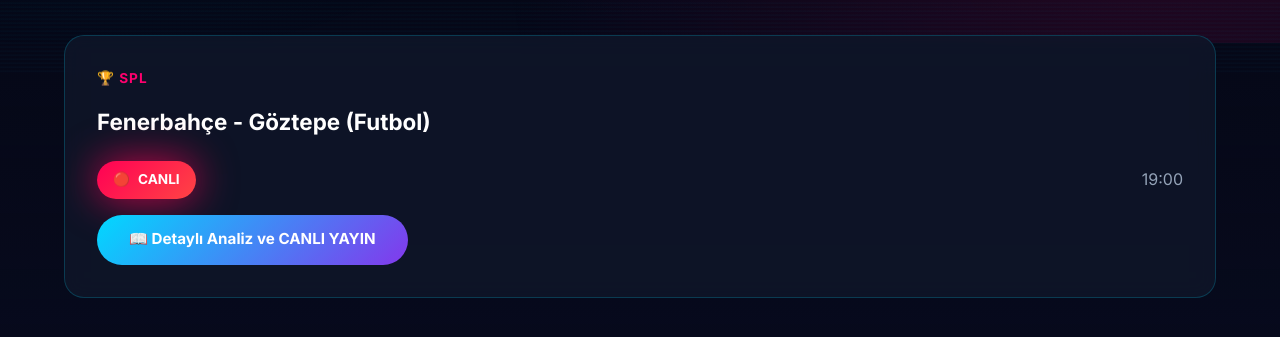
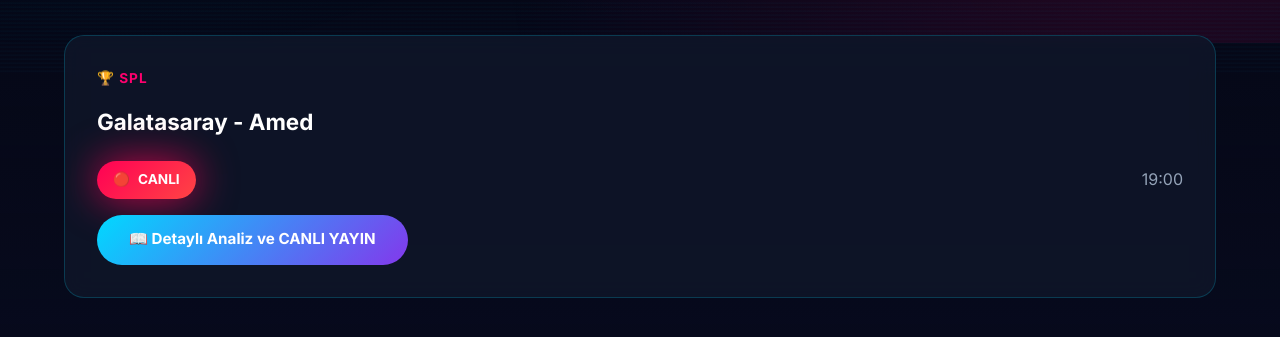
Before and after one commit to osdahd/ligtvizlesene, a plain HTML site: page index.html in a window 1280 px wide. Shown: the part 757-1094 px from the top of the page. Drawn offline with Linux system fonts and the light colour scheme.

Commit message:
Update index.html

```diff
--- a/index.html
+++ b/index.html
@@ -637,7 +637,7 @@
             <!-- 1. Maç Kartı -->
             <div class="match-card fade-in">
                 <div class="match-league">🏆 SPL</div>
-                <div class="match-teams"> Fenerbahçe - Göztepe (Futbol) </div>
+                <div class="match-teams"> Galatasaray - Amed </div>
                 <div class="match-info">
                     <span class="live-badge">CANLI</span>
                     <span>19:00</span>
```
